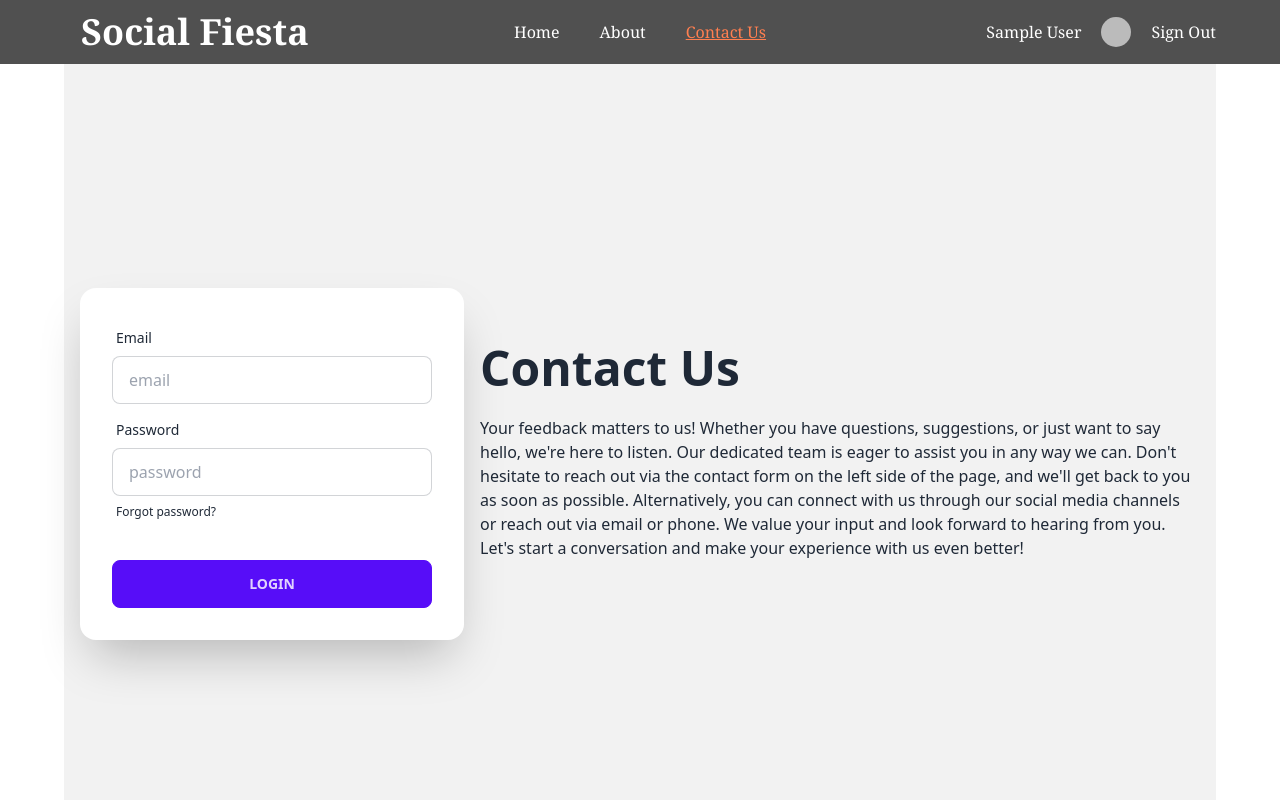
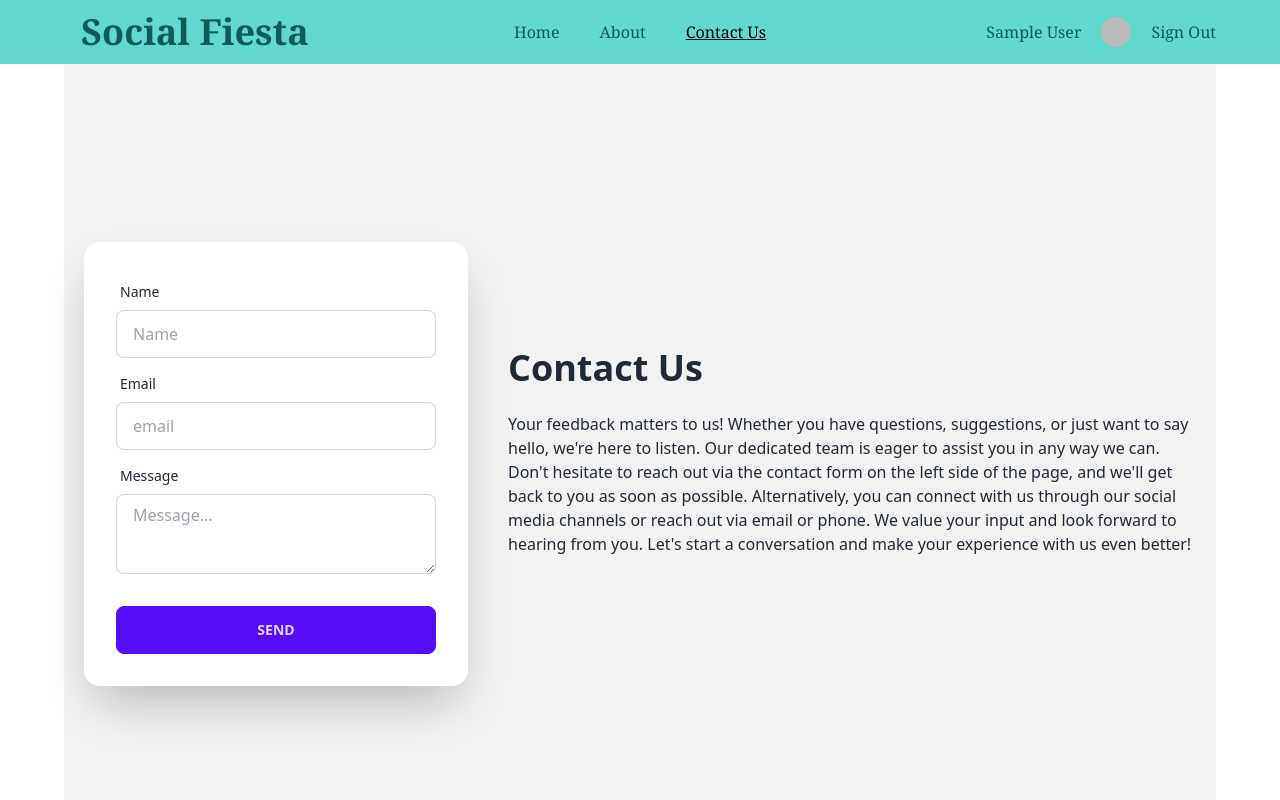
Before and after one commit to fahim-khandakar/social-event, a React (Vite) app: page /contact in a window 1280 px wide. Shown: the top 800 px of the page. Built offline with nearby package versions, Linux system fonts and the light colour scheme; no server answers; sample sign-in values are in the browser's storage.

Commit message:
changed some padding, margin

```diff
--- a/src/Pages/About/About.jsx
+++ b/src/Pages/About/About.jsx
@@ -1,3 +1,4 @@
+/* eslint-disable react/no-unescaped-entities */
 import AOS from "aos";
 import "aos/dist/aos.css";
 import { useEffect } from "react";
--- a/src/Pages/Banner/Banner.jsx
+++ b/src/Pages/Banner/Banner.jsx
@@ -17,7 +17,7 @@ const Banner = () => {
   }, []);
 
   return (
-    <div className="max-w-6xl mx-auto p-5 md:p-0 mt-10">
+    <div className=" mt-10">
       <div className="flex flex-col md:flex-row-reverse justify-around items-center gap-10">
         <div
           className="w-full md:w-1/2"
--- a/src/Pages/Contact/Contact.jsx
+++ b/src/Pages/Contact/Contact.jsx
@@ -1,10 +1,11 @@
+/* eslint-disable react/no-unescaped-entities */
 const Contact = () => {
   return (
-    <div className="max-w-6xl mx-auto p-5 md:p-0">
+    <div className="max-w-6xl mx-auto   text-center">
       <div className="hero min-h-screen bg-base-200">
-        <div className="hero-content flex-col lg:flex-row-reverse">
+        <div className="flex gap-10 py-5 items-center px-5 flex-col lg:flex-row-reverse">
           <div className="text-center lg:text-left">
-            <h1 className="text-5xl font-bold">Contact Us</h1>
+            <h1 className="text-2xl md:text-4xl font-bold">Contact Us</h1>
             <p className="py-6">
               Your feedback matters to us! Whether you have questions,
               suggestions, or just want to say hello, we're here to listen. Our
@@ -21,6 +22,17 @@ const Contact = () => {
             <form className="card-body">
               <div className="form-control">
                 <label className="label">
+                  <span className="label-text">Name</span>
+                </label>
+                <input
+                  type="text"
+                  placeholder="Name"
+                  className="input input-bordered"
+                  required
+                />
+              </div>
+              <div className="form-control">
+                <label className="label">
                   <span className="label-text">Email</span>
                 </label>
                 <input
@@ -32,22 +44,17 @@ const Contact = () => {
               </div>
               <div className="form-control">
                 <label className="label">
-                  <span className="label-text">Password</span>
+                  <span className="label-text">Message</span>
                 </label>
-                <input
-                  type="password"
-                  placeholder="password"
-                  className="input input-bordered"
+                <textarea
+                  type="text"
+                  placeholder="Message..."
+                  className="input input-bordered py-2 h-20"
                   required
                 />
-                <label className="label">
-                  <a href="#" className="label-text-alt link link-hover">
-                    Forgot password?
-                  </a>
-                </label>
               </div>
               <div className="form-control mt-6">
-                <button className="btn btn-primary">Login</button>
+                <button className="btn btn-primary">Send</button>
               </div>
             </form>
           </div>
--- a/src/Pages/Footer/Footer.jsx
+++ b/src/Pages/Footer/Footer.jsx
@@ -1,6 +1,7 @@
 const Footer = () => {
   return (
-    <footer className="footer mt-24 p-10 bg-base-200 text-base-content">
+    <div className="bg-base-200">
+      <footer className="footer mt-24 p-10  max-w-6xl mx-auto   text-base-content">
         <aside>
           <svg
             width="50"
@@ -40,6 +41,7 @@ const Footer = () => {
           <a className="link link-hover">Cookie policy</a>
         </nav>
       </footer>
+    </div>
   );
 };
 
--- a/src/Pages/Header/Header.css
+++ b/src/Pages/Header/Header.css
@@ -1,5 +1,4 @@
 li a.active {
   text-decoration: underline;
-  /* background-color: white; */
-  color: coral;
+  color: black;
 }
--- a/src/Pages/Header/Header.jsx
+++ b/src/Pages/Header/Header.jsx
@@ -24,8 +24,8 @@ const Header = () => {
   );
 
   return (
-    <div className="bg-[#000000af] w-full ">
-      <div className="navbar font-serif text-white mx-auto max-w-6xl px-5 md:px-0 ">
+    <div className="bg-[#1dc7bdaf] w-full ">
+      <div className="navbar font-serif text-[#105b57] mx-auto max-w-6xl px-5 md:px-0 ">
         <div className="navbar-start">
           <div className="dropdown">
             <label tabIndex={0} className="btn btn-ghost lg:hidden">
--- a/src/Pages/Home/Home.jsx
+++ b/src/Pages/Home/Home.jsx
@@ -7,7 +7,7 @@ import Review from "../Review/Review";
 const Home = () => {
   const data = useLoaderData();
   return (
-    <div>
+    <div className="max-w-6xl mx-auto p-5 md:p-0">
       <Banner></Banner>
       <div>
         <h1 className="text-2xl md:text-4xl font-bold mt-20 text-center">
--- a/src/Pages/ReasonsToChooseUs/ReasonsToChooseUs.jsx
+++ b/src/Pages/ReasonsToChooseUs/ReasonsToChooseUs.jsx
@@ -11,11 +11,11 @@ const ReasonsToChooseUs = () => {
     AOS.init();
   }, []);
   return (
-    <div className="mx-auto max-w-6xl px-5 md:px-0 ">
+    <div className="overflow-hidden">
       <h1 className="text-2xl md:text-4xl font-bold mt-20 text-center">
         Why Choose Us for Your Special Event?
       </h1>
-      <p className="pt-5 text-center w-3/4 mx-auto">
+      <p className="pt-5 text-center mx-5 md:mx-auto">
         At Social Fiesta, we understand that your event is more than just an
         occasion; it is a cherished moment that deserves the utmost care and
         attention to detail. Here are some compelling reasons to entrust us with
--- a/src/Pages/Review/Review.jsx
+++ b/src/Pages/Review/Review.jsx
@@ -1,3 +1,4 @@
+/* eslint-disable react/no-unescaped-entities */
 import clint1 from "../../assets/clint1.jpg";
 import clint2 from "../../assets/clint2.jpg";
 import clint3 from "../../assets/clint3.jpg";
@@ -14,7 +15,7 @@ const Review = () => {
       <h1 className="text-4xl font-bold my-20 text-center">
         our clients' reviews.
       </h1>
-      <div className="grid grid-cols-1 md:grid-cols-2 gap-5 mx-auto max-w-6xl p-5 md:p-0">
+      <div className="grid grid-cols-1 md:grid-cols-2 gap-5 ">
         <div
           className="flex flex-col md:flex-row items-center gap-10 bg-slate-100 rounded-md shadow-lg p-5 "
           data-aos="flip-left"
--- a/src/Pages/Services/Services.jsx
+++ b/src/Pages/Services/Services.jsx
@@ -1,10 +1,7 @@
-import { useContext } from "react";
 import { Link } from "react-router-dom";
-import { AuthContext } from "../../Providers/AuthProviders";
 
 /* eslint-disable react/prop-types */
 const Services = ({ item }) => {
-  const { user } = useContext(AuthContext);
   const { id, name, description, image, price } = item;
   return (
     <div className=" card-compact  bg-base-100 shadow-xl">
--- a/src/Root/Root.jsx
+++ b/src/Root/Root.jsx
@@ -7,9 +7,7 @@ const Root = () => {
     <div>
       <Header></Header>
       <Outlet></Outlet>
-      <div className="max-w-6xl mx-auto p-5 md:p-0">
-        <Footer></Footer>
-      </div>
+      <Footer></Footer>
     </div>
   );
 };
```
Lines whose indentation alone changed are shown as unchanged.
